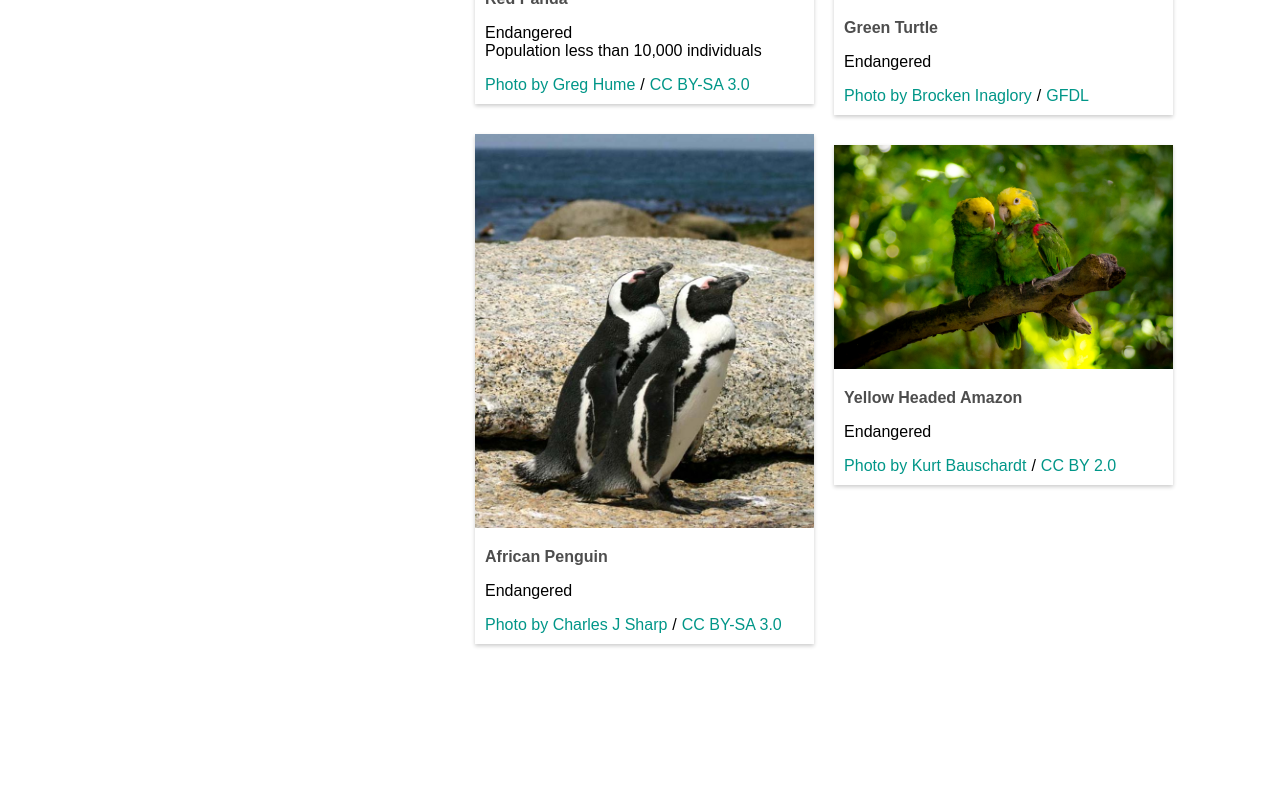
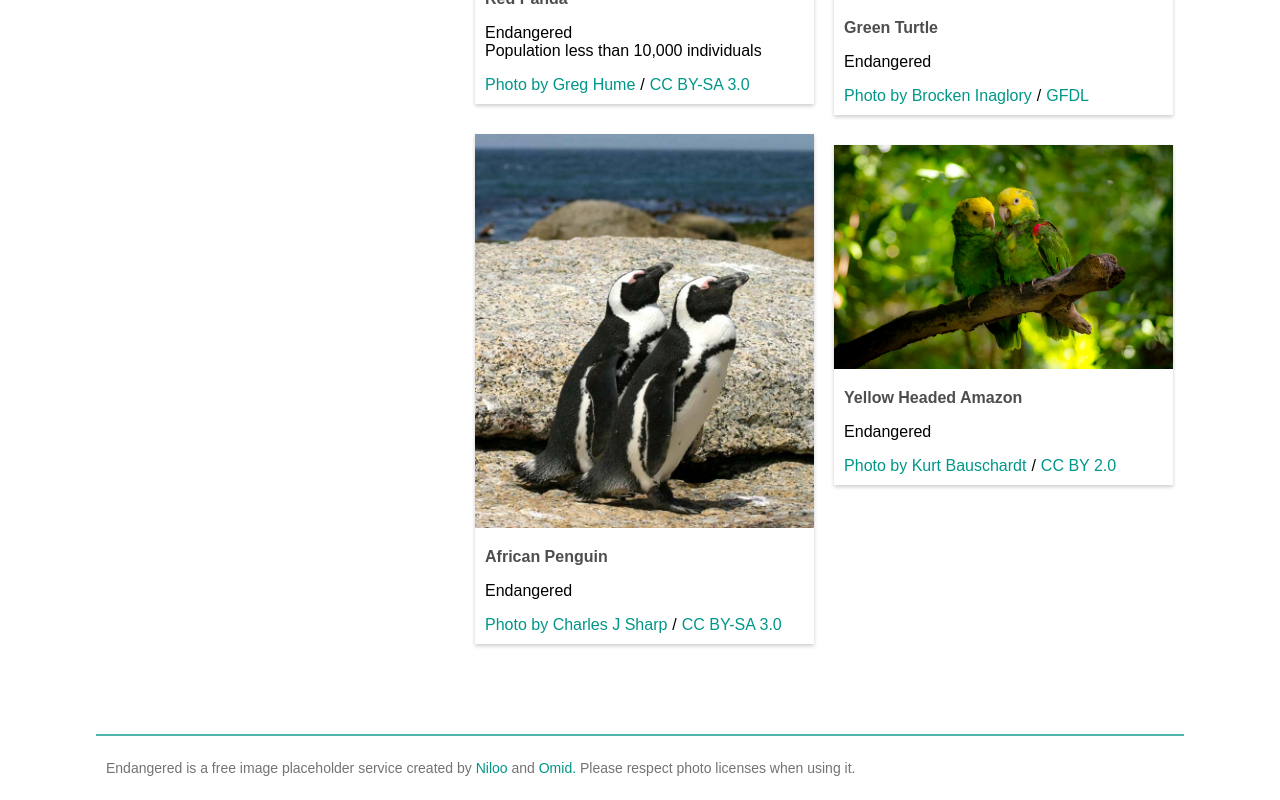
Before and after one commit to niloomotita/endangered-frontend, a React (Create React App) app: page / in a window 1280 px wide. Shown: the part 741-1541 px from the top of the page. Before the commit the page ends 1425 px from the top, so only its background shows below. Built offline with nearby package versions, Linux system fonts and the light colour scheme.

Commit message:
add footer

```diff
--- a/src/App.css
+++ b/src/App.css
@@ -4,7 +4,7 @@
 
 .App{
   width: 100%;
-  height: 100vh
+  height: 100vh;
 }
 
 
@@ -93,7 +93,17 @@
 .space{
   padding: 0  5px;
 }
+.footer{
+  width:85%;
+  border-top: 2px solid #4DB6AC;
+  padding: 10px;
+  margin:20px auto;
+}
+.footer-text{
+  color:hsl(0,0%,45%);
+  font-size: 14px;
 
+}
 @media (max-width:700px) {
   .App-body{
     width: 95%;
--- a/src/App.js
+++ b/src/App.js
@@ -169,6 +169,20 @@ class App extends Component {
             </div>
           </div>
         </section>
+        <footer className="footer">
+          <p className="footer-text">
+            Endangered is a free image placeholder service created by
+            <a href="https://github.com/niloomotita/" target="blank" className="link">
+              {" "}
+              Niloo
+            </a>{" "}
+            and{" "}
+            <a href="https://github.com/omidfi" target="blank"className="link" >
+              Omid.
+            </a>{" "}
+            Please respect photo licenses when using it.
+          </p>
+        </footer>
       </div>
     );
   }
```
